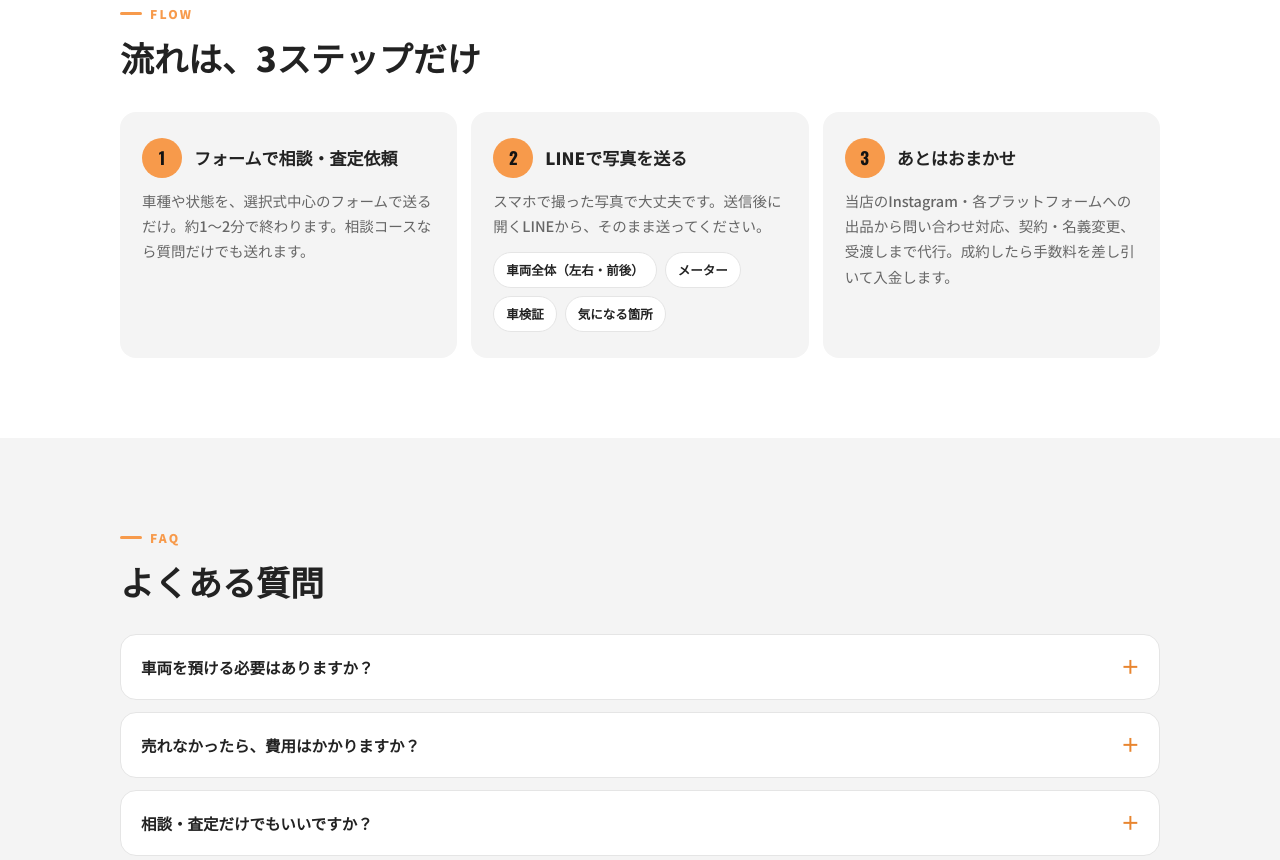
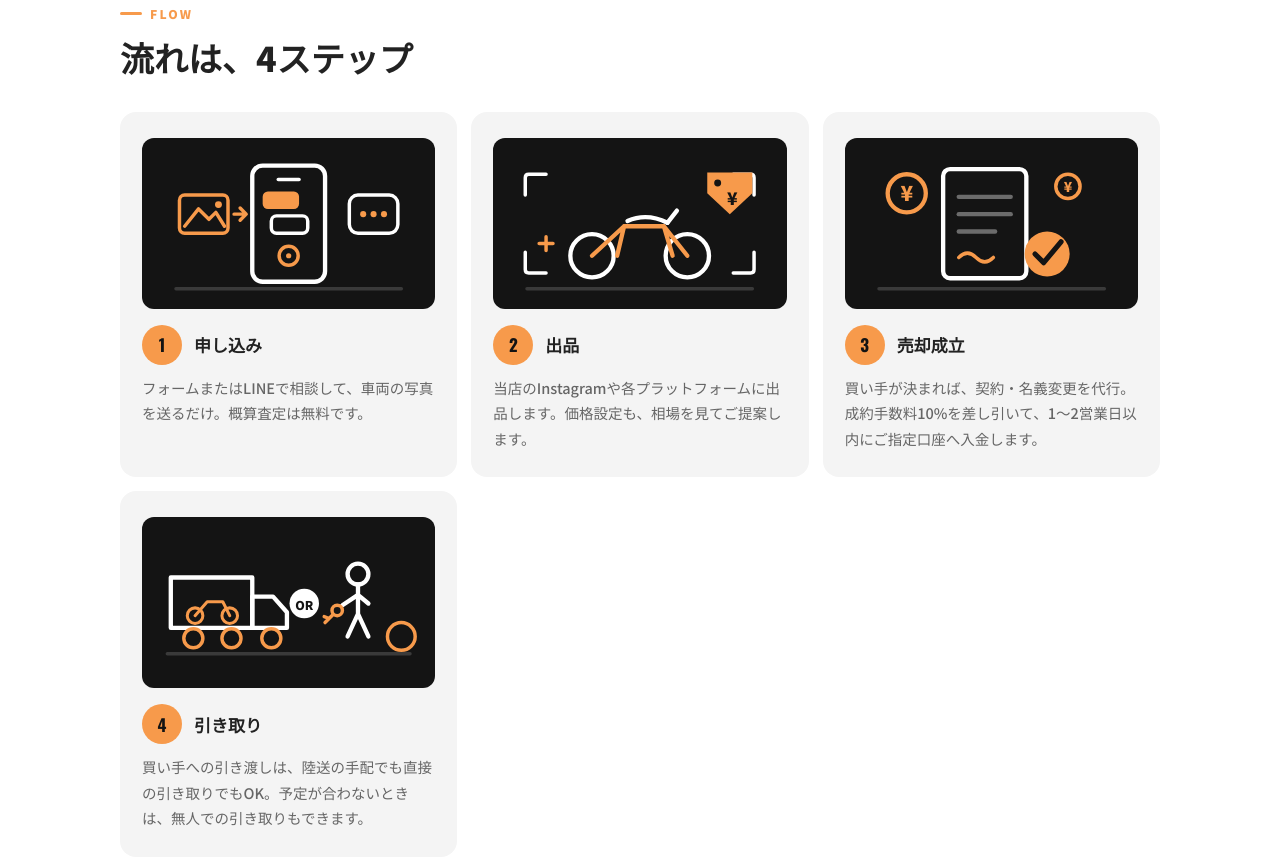
Before and after one commit to therustygarage/urunavi-LP, a plain HTML site: page index.html in a window 1280 px wide. Shown: the part 4166-5026 px from the top of the page. Drawn offline with nearby package versions, Linux system fonts and the light colour scheme.

Commit message:
流れをイラスト付き4ステップ（申し込み／出品／売却成立／引き取り）に変更

```diff
--- a/index.html
+++ b/index.html
@@ -191,6 +191,8 @@
   /* ---------- STEPS ---------- */
   .steps{display:grid;grid-template-columns:1fr;gap:14px;margin-top:30px;}
   .step{background:var(--gray);border-radius:var(--radius);padding:26px 22px;}
+  .step-art{background:#141414;border-radius:12px;padding:12px 8px;margin-bottom:16px;}
+  .step-art svg{display:block;width:100%;height:auto;}
   .step .step-head{display:flex;align-items:center;gap:12px;margin-bottom:10px;}
   .step .circle{
     width:40px;height:40px;flex:none;border-radius:50%;
@@ -422,25 +424,27 @@
 <section class="block">
   <div class="wrap">
     <span class="eyebrow">Flow</span>
-    <h2>流れは、3ステップだけ</h2>
+    <h2>流れは、4ステップ</h2>
     <div class="steps">
       <div class="step">
-        <div class="step-head"><span class="circle">1</span><h3>フォームで相談・査定依頼</h3></div>
-        <p>車種や状態を、選択式中心のフォームで送るだけ。約1〜2分で終わります。相談コースなら質問だけでも送れます。</p>
+        <div class="step-art"><svg viewBox="0 0 320 170" fill="none" stroke-linecap="round" stroke-linejoin="round" aria-hidden="true"><rect x="34" y="52" width="56" height="44" rx="6" stroke="#F79A4B" stroke-width="4"/><path d="M40 88 L56 68 L68 80 L76 72 L86 88" stroke="#F79A4B" stroke-width="4"/><circle cx="79" cy="63" r="4" fill="#F79A4B"/><path d="M97 74 H110 M104 67 L111 74 L104 81" stroke="#F79A4B" stroke-width="4"/><rect x="118" y="18" width="84" height="134" rx="12" stroke="#FFFFFF" stroke-width="5"/><line x1="148" y1="34" x2="172" y2="34" stroke="#FFFFFF" stroke-width="4"/><rect x="130" y="48" width="42" height="20" rx="6" fill="#F79A4B"/><rect x="140" y="76" width="42" height="20" rx="6" stroke="#FFFFFF" stroke-width="4"/><circle cx="160" cy="122" r="11" stroke="#F79A4B" stroke-width="4"/><circle cx="160" cy="122" r="3" fill="#F79A4B"/><rect x="230" y="52" width="56" height="44" rx="10" stroke="#FFFFFF" stroke-width="4"/><circle cx="246" cy="74" r="3.5" fill="#F79A4B"/><circle cx="258" cy="74" r="3.5" fill="#F79A4B"/><circle cx="270" cy="74" r="3.5" fill="#F79A4B"/><line x1="30" y1="160" x2="290" y2="160" stroke="#3A3A3A" stroke-width="4"/></svg></div>
+        <div class="step-head"><span class="circle">1</span><h3>申し込み</h3></div>
+        <p>フォームまたはLINEで相談して、車両の写真を送るだけ。概算査定は無料です。</p>
       </div>
       <div class="step">
-        <div class="step-head"><span class="circle">2</span><h3>LINEで写真を送る</h3></div>
-        <p>スマホで撮った写真で大丈夫です。送信後に開くLINEから、そのまま送ってください。</p>
-        <ul class="photo-list">
-          <li>車両全体（左右・前後）</li>
-          <li>メーター</li>
-          <li>車検証</li>
-          <li>気になる箇所</li>
-        </ul>
+        <div class="step-art"><svg viewBox="0 0 320 170" fill="none" stroke-linecap="round" stroke-linejoin="round" aria-hidden="true"><path d="M28 52 V32 Q28 28 32 28 H52" stroke="#FFFFFF" stroke-width="4"/><path d="M268 28 H288 Q292 28 292 32 V52" stroke="#FFFFFF" stroke-width="4"/><path d="M292 118 V138 Q292 142 288 142 H268" stroke="#FFFFFF" stroke-width="4"/><path d="M52 142 H32 Q28 142 28 138 V118" stroke="#FFFFFF" stroke-width="4"/><circle cx="105" cy="122" r="25" stroke="#FFFFFF" stroke-width="5"/><circle cx="215" cy="122" r="25" stroke="#FFFFFF" stroke-width="5"/><path d="M105 122 L142 88 L188 88 L215 122 M142 88 L134 122 M188 88 L198 122" stroke="#F79A4B" stroke-width="5"/><path d="M146 82 Q168 72 192 84" stroke="#FFFFFF" stroke-width="5"/><path d="M192 84 L203 70" stroke="#FFFFFF" stroke-width="5"/><polygon points="238,26 290,26 290,50 264,74 238,50" fill="#F79A4B"/><circle cx="250" cy="38" r="4" fill="#141414"/><text x="267" y="64" font-size="20" font-weight="900" fill="#141414" text-anchor="middle">¥</text><path d="M52 100 V116 M44 108 H60" stroke="#F79A4B" stroke-width="4"/><line x1="30" y1="160" x2="290" y2="160" stroke="#3A3A3A" stroke-width="4"/></svg></div>
+        <div class="step-head"><span class="circle">2</span><h3>出品</h3></div>
+        <p>当店のInstagramや各プラットフォームに出品します。価格設定も、相場を見てご提案します。</p>
       </div>
       <div class="step">
-        <div class="step-head"><span class="circle">3</span><h3>あとはおまかせ</h3></div>
-        <p>当店のInstagram・各プラットフォームへの出品から問い合わせ対応、契約・名義変更、受渡しまで代行。成約したら手数料を差し引いて入金します。</p>
+        <div class="step-art"><svg viewBox="0 0 320 170" fill="none" stroke-linecap="round" stroke-linejoin="round" aria-hidden="true"><circle cx="62" cy="50" r="22" stroke="#F79A4B" stroke-width="5"/><text x="62" y="59" font-size="24" font-weight="900" fill="#F79A4B" text-anchor="middle">¥</text><circle cx="248" cy="42" r="14" stroke="#F79A4B" stroke-width="4"/><text x="248" y="49" font-size="16" font-weight="900" fill="#F79A4B" text-anchor="middle">¥</text><rect x="104" y="22" width="96" height="126" rx="8" stroke="#FFFFFF" stroke-width="5"/><line x1="122" y1="54" x2="182" y2="54" stroke="#6B6B6B" stroke-width="5"/><line x1="122" y1="74" x2="182" y2="74" stroke="#6B6B6B" stroke-width="5"/><line x1="122" y1="94" x2="164" y2="94" stroke="#6B6B6B" stroke-width="5"/><path d="M122 124 Q132 114 142 124 T162 124" stroke="#F79A4B" stroke-width="4"/><circle cx="224" cy="120" r="26" fill="#F79A4B"/><path d="M210 120 L220 130 L240 106" stroke="#141414" stroke-width="6"/><line x1="30" y1="160" x2="290" y2="160" stroke="#3A3A3A" stroke-width="4"/></svg></div>
+        <div class="step-head"><span class="circle">3</span><h3>売却成立</h3></div>
+        <p>買い手が決まれば、契約・名義変更を代行。成約手数料10%を差し引いて、1〜2営業日以内にご指定口座へ入金します。</p>
+      </div>
+      <div class="step">
+        <div class="step-art"><svg viewBox="0 0 320 170" fill="none" stroke-linecap="round" stroke-linejoin="round" aria-hidden="true"><rect x="24" y="56" width="94" height="58" stroke="#FFFFFF" stroke-width="5"/><circle cx="52" cy="100" r="9" stroke="#F79A4B" stroke-width="3.5"/><circle cx="92" cy="100" r="9" stroke="#F79A4B" stroke-width="3.5"/><path d="M52 100 L66 84 L84 84 L92 100" stroke="#F79A4B" stroke-width="3.5"/><path d="M118 78 H142 L158 96 V114 H118 Z" stroke="#FFFFFF" stroke-width="5"/><circle cx="50" cy="126" r="11" stroke="#F79A4B" stroke-width="4"/><circle cx="94" cy="126" r="11" stroke="#F79A4B" stroke-width="4"/><circle cx="140" cy="126" r="11" stroke="#F79A4B" stroke-width="4"/><circle cx="178" cy="86" r="17" fill="#FFFFFF"/><text x="178" y="93" font-size="14" font-weight="900" fill="#141414" text-anchor="middle">OR</text><circle cx="240" cy="52" r="12" stroke="#FFFFFF" stroke-width="5"/><path d="M240 64 V98 M240 76 L222 88 M240 76 L252 86 M240 98 L228 124 M240 98 L252 124" stroke="#FFFFFF" stroke-width="5"/><circle cx="216" cy="94" r="6" stroke="#F79A4B" stroke-width="4"/><path d="M211 99 L202 108 M206 103 L201 101" stroke="#F79A4B" stroke-width="4"/><circle cx="290" cy="124" r="16" stroke="#F79A4B" stroke-width="4"/><line x1="20" y1="144" x2="300" y2="144" stroke="#3A3A3A" stroke-width="4"/></svg></div>
+        <div class="step-head"><span class="circle">4</span><h3>引き取り</h3></div>
+        <p>買い手への引き渡しは、陸送の手配でも直接の引き取りでもOK。予定が合わないときは、無人での引き取りもできます。</p>
       </div>
     </div>
   </div>
```
